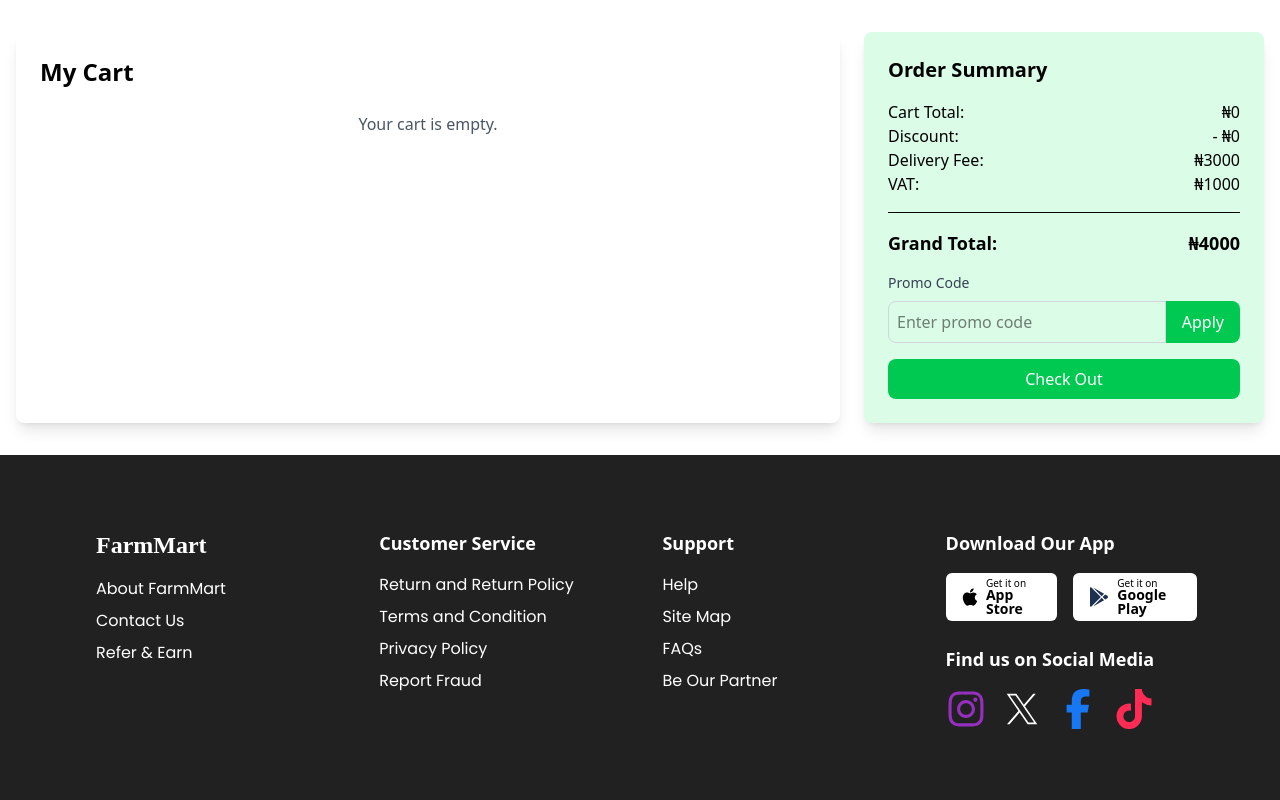
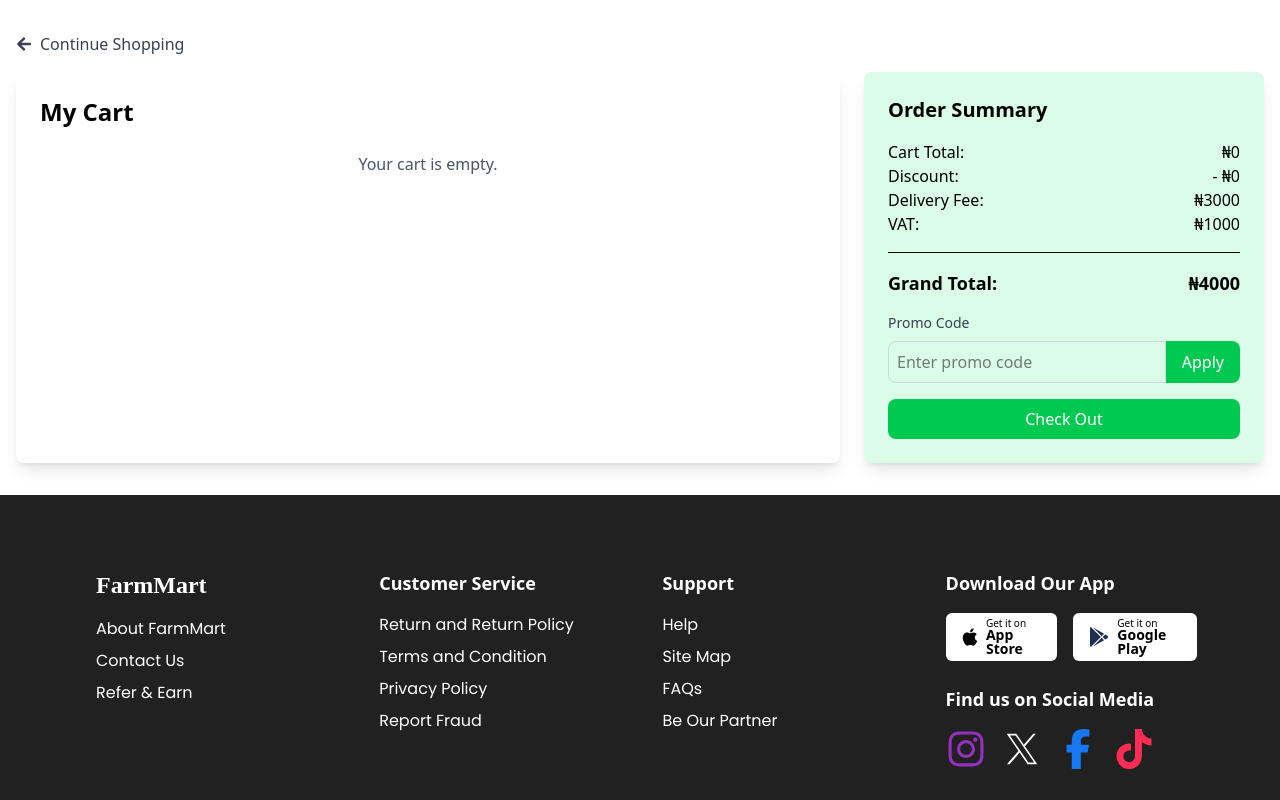
Before and after one commit to DSOTec/Farm-Mart, a React (Vite) app: page /cart in a window 1280 px wide. Shown: the top 800 px of the page. Built offline with nearby package versions, Linux system fonts and the light colour scheme; a web font is replaced by a local one.

Commit message:
work in progress

```diff
--- a/src/Pages/Cart.jsx
+++ b/src/Pages/Cart.jsx
@@ -1,5 +1,6 @@
 import React, { useState, useEffect } from 'react';
 import { useNavigate } from 'react-router-dom';
+import { FaArrowLeft } from 'react-icons/fa'; // Import the back arrow icon
 
 const Cart = () => {
   const [cartItems, setCartItems] = useState([]);
@@ -59,8 +60,21 @@
     navigate('/payment', { state: { grandTotal } }); // Pass grand total to PaymentPage
   };
 
+  // Handle Back Navigation
+  const goBack = () => {
+    navigate(-1); // Navigate to the previous page
+  };
+
   return (
     <div className="container mx-auto px-4 py-8">
+      {/* Back Arrow */}
+      <button
+        onClick={goBack} // Navigate to the previous page
+        className="flex items-center text-gray-700 hover:text-green-600 mb-4"
+      >
+        <FaArrowLeft className="mr-2" /> Continue Shopping
+      </button>
+
       <div className="grid grid-cols-1 lg:grid-cols-3 gap-6">
         {/* Left Section: Cart Items */}
         <div className="lg:col-span-2 bg-white p-6 rounded-lg shadow-lg">
```
